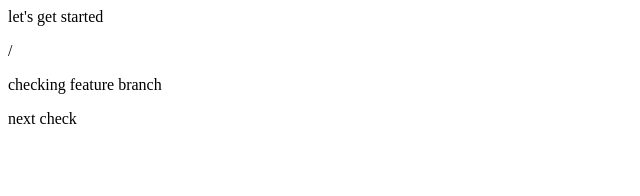
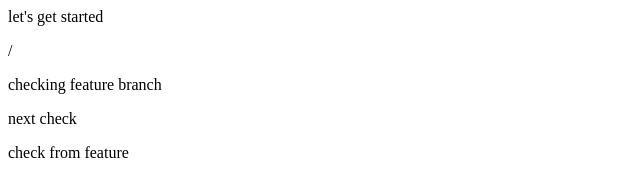
Before and after one commit to Pujash19/Basics, a plain HTML site: page Index.html in a window 1280 px wide. Shown: the whole page, without its empty margins (0-640 px from the left). Drawn offline with Linux system fonts and the light colour scheme.

Commit message:
checking from feature

```diff
--- a/Index.html
+++ b/Index.html
@@ -1,3 +1,4 @@
 <p>let's get started</p>
 /<p>checking feature branch</p>
 <p>next check</p>
+<p>check from feature</p>
```
